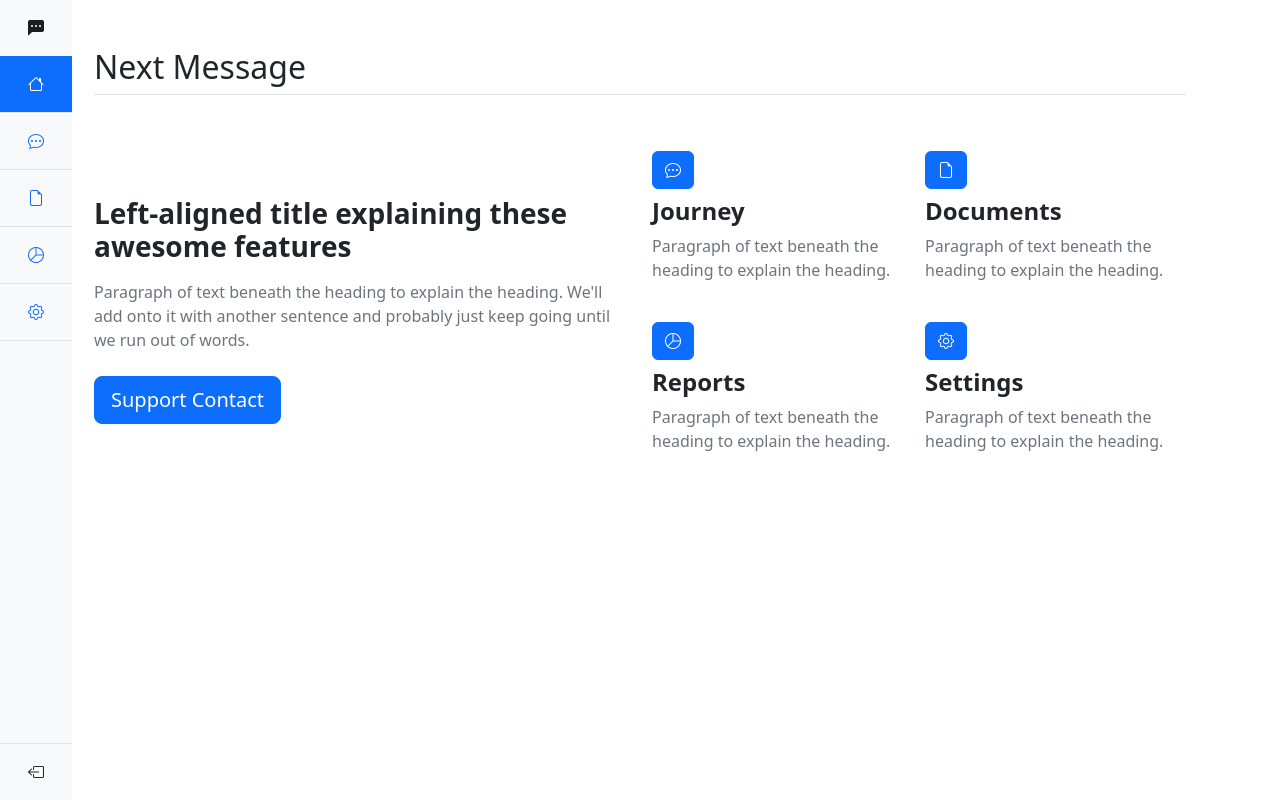
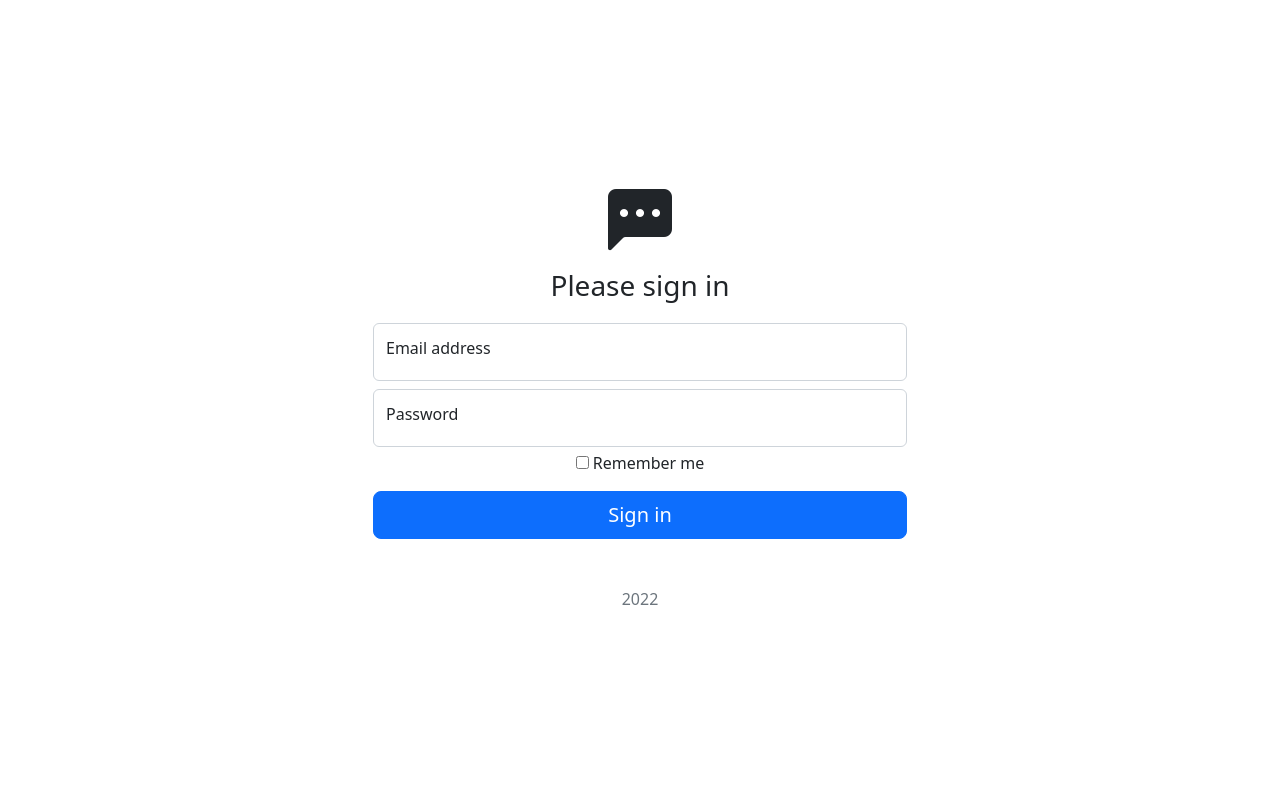
Before and after one commit to fernando-ss-soares/Saas-Next-Message, a Next.js app: page / in a window 1280 px wide. Built offline with nearby package versions, Linux system fonts and the light colour scheme.

Commit message:
Foi criado a tela de Login

```diff
--- a/components/Menu.js
+++ b/components/Menu.js
@@ -5,9 +5,9 @@ export default function Menu() {
 
     const router = useRouter();
 
-    let path = router.pathname
+    let path = router.pathname;
 
-    path.includes()
+    path.includes();
 
     return (
         <div className='d-flex flex-column flex-shrink-0 bg-light vh-100' style={{ width: '4.5rem', position: 'fixed' }}>
@@ -17,7 +17,7 @@ export default function Menu() {
             </Link>
             <ul className='nav nav-pills nav-flush flex-column mb-auto text-center'>
                 <li className='nav-item'>
-                    <Link href='/' className={`nav-link py-3 border-bottom rounded-0 ${router.pathname == '/' ? 'active' : ''}`} aria-current='page' data-bs-toggle='tooltip' data-bs-placement='right' aria-label='Home' data-bs-original-title='Home'>
+                    <Link href='/home' className={`nav-link py-3 border-bottom rounded-0 ${router.pathname.includes('home') ? 'active' : ''}`} aria-current='page' data-bs-toggle='tooltip' data-bs-placement='right' aria-label='Home' data-bs-original-title='Home'>
                         <i className='bi bi-house'></i>
                     </Link>
                 </li>
@@ -43,9 +43,9 @@ export default function Menu() {
                 </li>
             </ul>
             <div className='border-top'>
-                <a href='#' className='d-flex align-items-center justify-content-center p-3 link-dark text-decoration-none'>
+                <Link href='/' className='d-flex align-items-center justify-content-center p-3 link-dark text-decoration-none'>
                     <i className='bi bi-box-arrow-left'></i>
-                </a>
+                </Link>
             </div>
         </div>
     )
--- /dev/null
+++ b/context/index.js
@@ -0,0 +1,5 @@
+import { createContext } from "react";
+
+const Context = createContext({});
+
+export default Context;
--- a/package.json
+++ b/package.json
@@ -9,7 +9,6 @@
     "lint": "next lint"
   },
   "dependencies": {
-    "@reduxjs/toolkit": "^1.9.0",
     "bootstrap": "^5.2.3",
     "bootstrap-icons": "^1.10.2",
     "eslint": "8.28.0",
@@ -18,7 +17,6 @@
     "react": "18.2.0",
     "react-dom": "18.2.0",
     "react-hot-toast": "^2.4.0",
-    "react-quill": "^2.0.0",
-    "react-redux": "^8.0.5"
+    "react-quill": "^2.0.0"
   }
 }
--- a/pages/_app.js
+++ b/pages/_app.js
@@ -1,13 +1,24 @@
-import { Provider } from 'react-redux';
-import store from '../store';
 import '../node_modules/bootstrap/dist/css/bootstrap.css';
 import '../node_modules/bootstrap-icons/font/bootstrap-icons.css';
+import ContextUser from '../context';
+function MyApp({ Component, pageProps }) {
 
-function MyApp({ Component, pageProps }) {
+  /**
+   *
+   * Formas de utilizar ContextApi passar o Context.Provider em volta dos componentes necessários e
+   * passar o parâmetro value porque dessa forma é possível repassar o valor entre os componentes independente do ponto da aplicação.
+   *
+   */
+
+  const user = 'Fernando Soares'
+
+
   return (
-    <Provider store={store}>
+    <ContextUser.Provider value={{
+      user
+    }}>
       <Component {...pageProps} />
-    </Provider>
+    </ContextUser.Provider>
   )
 }
 
--- a/pages/documents/index.js
+++ b/pages/documents/index.js
@@ -43,7 +43,7 @@ export default function Documents() {
                             <form onSubmit={onSubmit}>
                                 <div className='input-group mb-3'>
                                     <select className='form-select' id='inputGroupSelect02' name='typeSearch' onChange={onChange}>
-                                        <option value='All' selected>All</option>
+                                        <option value='All' defaultValue>All</option>
                                         <option value='People'>People</option>
                                         <option value='Documents'>Documents</option>
                                         <option value='ID'>ID</option>
--- a/pages/index.js
+++ b/pages/index.js
@@ -1,12 +1,58 @@
-import Menu from '../components/Menu';
-import Home from '../components/Home';
+import { useRouter } from 'next/router';
+import { useContext, useState } from 'react';
+//import Context from '../context';
 
 export default function App() {
 
+  const User = {
+    user: '',
+    password: ''
+  }
+
+  const router = useRouter();
+  //const { userContext } = useContext(Context);
+  const [ user, setUser ] = useState(User);
+
+  function onChange(event) {
+    const { name, value } = event.target;
+    setUser({ ...user,[name]:value });
+  }
+
+  function onSubmit(event) {
+    event.preventDefault();
+    router.push('/home');
+  }
+
+  const date = new Date;
+
   return (
     <>
-      <Menu />
-      <Home />
+      <div className="container d-flex flex-column justify-content-center align-itens-center text-center vh-100">
+
+        <main className="form-signin w-100 m-auto">
+          <form onSubmit={onSubmit} className='container w-50'>
+            <i style={{ fontSize: '64px' }} className='bi bi-chat-left-dots-fill'></i>
+              <h1 className="h3 mb-3 fw-normal">Please sign in</h1>
+
+              <div className="form-floating py-1">
+                <input type="email" className="form-control" id="floatingInput" placeholder="name@example.com" name='user' onChange={onChange} />
+                  <label htmlFor="floatingInput">Email address</label>
+              </div>
+              <div className="form-floating py-1">
+                <input type="password" className="form-control" id="floatingPassword" placeholder="Password" name='password' onChange={onChange} />
+                  <label htmlFor="floatingPassword">Password</label>
+              </div>
+
+              <div className="checkbox mb-3">
+                <label>
+                  <input type="checkbox" value="remember-me"/> Remember me
+                </label>
+              </div>
+              <button className="w-100 btn btn-lg btn-primary" type="submit">Sign in</button>
+              <p className="mt-5 mb-3 text-muted">{ date.getFullYear() }</p>
+          </form>
+        </main>
+      </div>
     </>
   )
 }
--- a/store/index.js
+++ /dev/null
@@ -1,10 +0,0 @@
-import { configureStore } from "@reduxjs/toolkit";
-import authSlice from "./reducers/auth";
-
-const store = configureStore({
-    reducer: {
-        auth: authSlice
-    }
-});
-
-export default store;
--- a/store/reducers/auth.js
+++ /dev/null
@@ -1,10 +0,0 @@
-import { createSlice } from "@reduxjs/toolkit";
-
-const initialState = true;
-
-const authSlice = createSlice({
-    name: 'auth',
-    initialState
-});
-
-export default authSlice.reducer;
```
Also changed, not shown: pages/home/index.js (added, +13 -0 lines), 1 other file (tests, documents, lock files or other folders).
